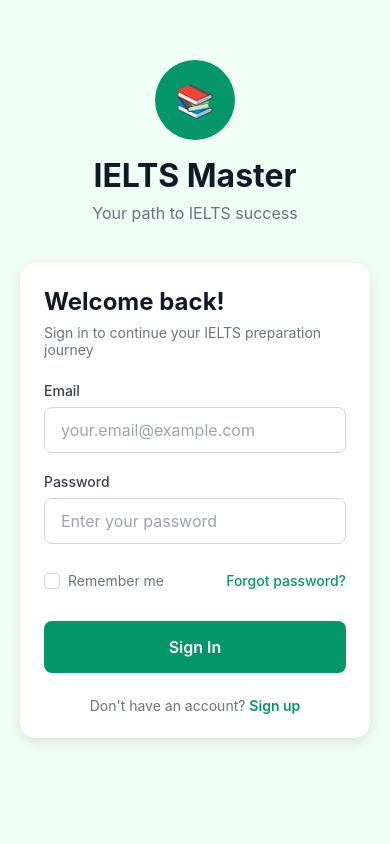
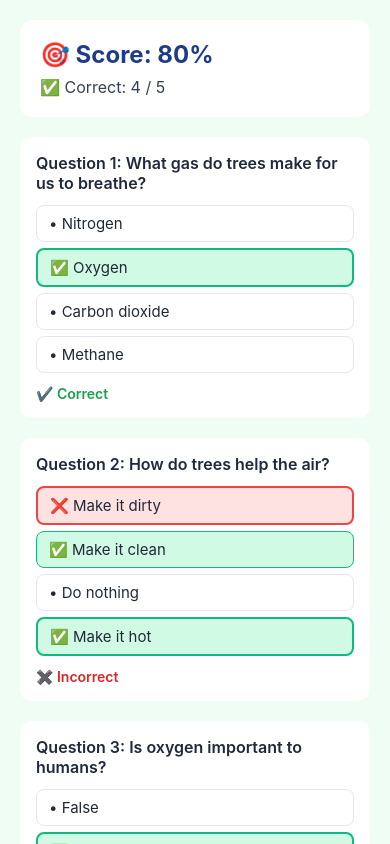
Before and after one commit to manhka/MMA301_EnglishApp_FE, a React Native app: screen /Result in a window 390 px wide. Built offline with nearby package versions, Linux system fonts and the light colour scheme.

Commit message:
rs screen

```diff
--- a/app.json
+++ b/app.json
@@ -26,7 +26,8 @@
       "favicon": "./assets/favicon.png"
     },
     "plugins": [
-      "expo-secure-store"
+      "expo-secure-store",
+      "expo-audio"
     ]
   }
 }
--- a/src/screens/LessonDetailtsScreen.js
+++ b/src/screens/LessonDetailtsScreen.js
@@ -39,8 +39,7 @@ export default function LessonDetailScreen() {
 
   const handleStartLesson = () => {
     if (lesson) {
-      Alert.alert("🚀 Start Lesson", `Starting "${lesson.title}" now...`);
-      navigation.navigate("Speaking", { lessonId: lesson._id });
+      navigation.navigate("Reading", { lessonId: lesson._id });
     }
   };
 
--- a/src/screens/ReadingScreen.js
+++ b/src/screens/ReadingScreen.js
@@ -1,243 +1,295 @@
-import React, { useState } from "react";
+import React, { useEffect, useState } from "react";
 import {
   View,
   Text,
-  ScrollView,
   TouchableOpacity,
   StyleSheet,
   SafeAreaView,
-  StatusBar, // Import StatusBar
-  Platform, // Import Platform for platform-specific styles
+  StatusBar,
+  Alert,
+  ScrollView,
+  Platform,
+  Dimensions,
 } from "react-native";
+import api from "../services/api";
+import { useNavigation, useRoute } from "@react-navigation/native";
+export default function ReadingScreen() {
+  const route = useRoute();
+  const { lessonId } = route.params;
+  const navigation = useNavigation();
+  const [lesson, setLesson] = useState(null);
+  const [answers, setAnswers] = useState({});
+  const [loading, setLoading] = useState(true);
+  const [timeLeft, setTimeLeft] = useState(0);
 
-const mockReadingData = {
-  passage:
-    "Environmental pollution has become one of the biggest problems in many countries. It affects the air we breathe, the water we drink, and the food we eat. Addressing this complex issue requires a multi-faceted approach involving government policies, industrial innovations, and individual actions. Sustainable practices and a global commitment are crucial for safeguarding our planet for future generations.",
-  questions: [
-    {
-      id: 1,
-      question:
-        "What essential elements are affected by environmental pollution?",
-      options: [
-        "Only the air we breathe",
-        "Just water and the food we consume",
-        "The air we breathe, the water we drink, and the food we eat",
-        "None of the listed elements",
-      ],
-    },
-    {
-      id: 2,
-      question: "Why has pollution become a major global concern?",
-      options: [
-        "It is often overlooked by authorities",
-        "It significantly impacts critical natural resources",
-        "It paradoxically stimulates economic growth",
-        "It enhances the flavor profile of various foods",
-      ],
-    },
-    {
-      id: 3,
-      question: "What is crucial for safeguarding our planet?",
-      options: [
-        "Ignoring the problem",
-        "Individual actions only",
-        "Sustainable practices and a global commitment",
-        "Industrial innovations exclusively",
-      ],
-    },
-  ],
+  useEffect(() => {
+    const fetchLesson = async () => {
+      try {
+        const res = await api.get(`/lesson/${lessonId}/details`);
+        setLesson(res.data.lesson);
+        setTimeLeft(res.data.lesson.duration * 60);
+      } catch (err) {
+        console.error("Failed to load lesson", err);
+        Alert.alert("Error", "Unable to load lesson.");
+      } finally {
+        setLoading(false);
+      }
     };
 
-export default function ReadingScreen() {
-  const [answers, setAnswers] = useState({});
+    fetchLesson();
+  }, [lessonId]);
 
-  const handleSelect = (qId, option) => {
-    setAnswers((prev) => ({ ...prev, [qId]: option }));
+  useEffect(() => {
+    if (!timeLeft) return;
+    const timer = setInterval(() => {
+      setTimeLeft((prev) => (prev > 0 ? prev - 1 : 0));
+    }, 1000);
+    return () => clearInterval(timer);
+  }, [timeLeft]);
+
+  const handleSelect = (qId, index, type) => {
+    const key = String(qId);
+    setAnswers((prev) => {
+      if (type === "multiple-choice") {
+        const current = prev[key] || [];
+        const updated = current.includes(index)
+          ? current.filter((i) => i !== index)
+          : [...current, index];
+        return { ...prev, [key]: updated };
+      } else {
+        return { ...prev, [key]: index };
+      }
+    });
+  };
+
+  const formatTime = (seconds) => {
+    const min = Math.floor(seconds / 60);
+    const sec = seconds % 60;
+    return `${min}:${sec < 10 ? "0" : ""}${sec}`;
   };
 
   const handleSubmit = () => {
-    console.log("User answers:", answers);
-    // You could add navigation or evaluation logic here
-    alert("Quiz Submitted! Check console for answers."); // Simple alert for demonstration
+    navigation.navigate("Result");
   };
+
+  if (loading || !lesson) {
+    return (
+      <SafeAreaView style={styles.center}>
+        <Text style={styles.loadingText}>Loading...</Text>
+      </SafeAreaView>
+    );
+  }
 
   return (
     <SafeAreaView style={styles.container}>
-      <StatusBar barStyle="dark-content" backgroundColor="#f8fafc" />
-      <ScrollView contentContainerStyle={styles.scrollContent}>
-        {/* Header for the reading section */}
-        <View style={styles.sectionHeader}>
-          <Text style={styles.sectionTitle}>Reading Passage</Text>
+      <StatusBar barStyle="dark-content" backgroundColor="#F0FDF4" />
+
+      {/* Header cố định */}
+      <View style={styles.fixedHeader}>
+        <View style={styles.timerBox}>
+          <Text style={styles.timerText}>⏳ {formatTime(timeLeft)}</Text>
         </View>
         <View style={styles.passageContainer}>
-          <Text style={styles.passage}>{mockReadingData.passage}</Text>
+          <ScrollView style={styles.passageScroll} nestedScrollEnabled>
+            <Text style={styles.passage}>{lesson.content}</Text>
+          </ScrollView>
+        </View>
       </View>
 
-        {/* Header for the questions section */}
-        <View style={[styles.sectionHeader, styles.questionHeader]}>
-          <Text style={styles.sectionTitle}>Questions</Text>
+      {/* Nội dung cuộn */}
+      <ScrollView
+        style={styles.scrollArea}
+        contentContainerStyle={styles.scrollContent}
+      >
+        {lesson.questions.map((item, index) => {
+          const qId = String(item._id);
+          const isMultiple = item.type === "multiple-choice";
+
+          const userAnswer = Object.prototype.hasOwnProperty.call(answers, qId)
+            ? answers[qId]
+            : isMultiple
+            ? []
+            : null;
+
+          return (
+            <View key={qId} style={styles.questionBlock}>
+              {/* Tiêu đề câu hỏi + loại */}
+              <View style={styles.questionHeader}>
+                <Text style={styles.questionNumber}>Question {index + 1}</Text>
+                <Text style={styles.questionType}>
+                  [{isMultiple ? "Multiple Choice" : "Single Choice"}]
+                </Text>
               </View>
 
-        {mockReadingData.questions.map((q) => (
-          <View key={q.id} style={styles.questionBlock}>
-            <Text style={styles.questionNumber}>Question {q.id}.</Text>
-            <Text style={styles.question}>{q.question}</Text>
-            <View style={styles.optionsContainer}>
-              {q.options.map((opt, idx) => {
-                const isSelected = answers[q.id] === opt;
+              {/* Nội dung câu hỏi */}
+              <Text style={styles.questionText}>{item.questionText}</Text>
+
+              {/* Danh sách đáp án */}
+              {item.choices.map((choice, i) => {
+                const selected = isMultiple
+                  ? userAnswer.includes(i)
+                  : userAnswer === i;
+
                 return (
                   <TouchableOpacity
-                    key={idx}
-                    style={[styles.option, isSelected && styles.optionSelected]}
-                    onPress={() => handleSelect(q.id, opt)}
-                    activeOpacity={0.7} // Adds a subtle press effect
+                    key={i}
+                    style={[styles.option, selected && styles.optionSelected]}
+                    onPress={() => handleSelect(qId, i, item.type)}
+                    activeOpacity={0.7}
                   >
+                    <View style={styles.optionRow}>
                       <Text
                         style={[
                           styles.optionText,
-                        isSelected && styles.optionTextSelected,
+                          selected && styles.optionTextSelected,
                         ]}
                       >
-                      {opt}
+                        {choice}
                       </Text>
+                    </View>
                   </TouchableOpacity>
                 );
               })}
             </View>
-          </View>
-        ))}
+          );
+        })}
 
         <TouchableOpacity style={styles.submitBtn} onPress={handleSubmit}>
           <Text style={styles.submitText}>Submit Answers</Text>
         </TouchableOpacity>
-        <View style={{ height: 40 }} />
       </ScrollView>
     </SafeAreaView>
   );
 }
 
+// Lấy chiều cao màn hình để xác định chiều cao còn lại
+const SCREEN_HEIGHT = Dimensions.get("window").height;
+const FIXED_HEADER_HEIGHT = 220;
+
 const styles = StyleSheet.create({
-  container: {
-    flex: 1,
-    backgroundColor: "#f8fafc", // A very light, almost white background
+  container: { flex: 1, backgroundColor: "#F0FDF4" },
+  center: { flex: 1, justifyContent: "center", alignItems: "center" },
+  loadingText: { fontSize: 16, color: "#6b7280" },
+
+  fixedHeader: {
+    paddingHorizontal: 20,
+    paddingTop: Platform.OS === "android" ? 30 : 10,
+    backgroundColor: "#F0FDF4",
   },
-  scrollContent: {
-    padding: 20,
-    paddingTop: Platform.OS === "android" ? 20 : 0, // Adjust for Android StatusBar
-  },
-  sectionHeader: {
-    marginBottom: 15,
-    borderBottomWidth: 2,
-    borderBottomColor: "#e2e8f0", // Light gray line
-    paddingBottom: 10,
-  },
-  questionHeader: {
-    marginTop: 20,
-  },
-  sectionTitle: {
-    fontSize: 22,
-    fontWeight: "700",
-    color: "#1e293b", // Darker text for titles
+  timerBox: { alignItems: "flex-end", marginBottom: 8 },
+  timerText: {
+    fontSize: 16,
+    fontWeight: "bold",
+    color: "#dc2626",
+    marginTop: 5,
   },
   passageContainer: {
     backgroundColor: "#ffffff",
     borderRadius: 12,
-    padding: 20,
-    marginBottom: 25,
-    shadowColor: "#000",
-    shadowOffset: { width: 0, height: 2 },
-    shadowOpacity: 0.05,
-    shadowRadius: 8,
-    elevation: 3,
+    padding: 16,
+    maxHeight: 160,
+    marginBottom: 10,
   },
+  passageScroll: { maxHeight: 130 },
   passage: {
-    fontSize: 16,
-    lineHeight: 25,
-    color: "#334155", // Slightly softer black
+    fontSize: 15,
+    lineHeight: 22,
+    color: "#334155",
     textAlign: "justify",
+  },
+
+  scrollArea: {
+    height: SCREEN_HEIGHT - FIXED_HEADER_HEIGHT,
+    paddingHorizontal: 20,
+  },
+  scrollContent: {
+    paddingBottom: 100,
+    paddingTop: 10,
+  },
+  sectionTitle: {
+    fontSize: 20,
+    fontWeight: "700",
+    color: "#1e293b",
+    marginBottom: 10,
   },
   questionBlock: {
     backgroundColor: "#ffffff",
     borderRadius: 12,
-    padding: 20,
+    padding: 16,
     marginBottom: 20,
     shadowColor: "#000",
     shadowOffset: { width: 0, height: 2 },
-    shadowOpacity: 0.05,
-    shadowRadius: 8,
-    elevation: 3,
+    shadowOpacity: 0.03,
+    shadowRadius: 4,
+    elevation: 2,
+  },
+  questionHeader: {
+    flexDirection: "row",
+    justifyContent: "space-between",
+    alignItems: "center",
+    marginBottom: 5,
   },
   questionNumber: {
     fontSize: 14,
-    fontWeight: "bold",
-    color: "#64748b", // Muted gray
-    marginBottom: 5,
+    color: "#6b7280",
+    fontWeight: "600",
   },
-  question: {
-    fontSize: 17,
+  questionType: {
+    fontSize: 13,
+    fontWeight: "500",
+    color: "#6b7280",
+    backgroundColor: "#e5e7eb",
+    paddingHorizontal: 8,
+    paddingVertical: 2,
+    borderRadius: 6,
+  },
+  questionText: {
+    fontSize: 16,
     fontWeight: "600",
-    marginBottom: 15,
     color: "#1e293b",
-    lineHeight: 24,
-  },
-  optionsContainer: {
-    // No specific styles needed here, options handle their own spacing
+    marginBottom: 12,
   },
   option: {
-    paddingVertical: 14,
-    paddingHorizontal: 15,
-    backgroundColor: "#f0fdf4", // Very light green for unselected options
+    padding: 12,
     borderRadius: 10,
+    backgroundColor: "#ffffff",
     borderWidth: 1.5,
-    borderColor: "#d1fae5", // Lighter green border
+    borderColor: "#000000",
     marginBottom: 10,
-    flexDirection: "row", // To align text properly
-    alignItems: "center",
-    // Adding subtle shadow for a lifted effect
-    shadowColor: "#000",
-    shadowOffset: { width: 0, height: 1 },
-    shadowOpacity: 0.03,
-    shadowRadius: 2,
-    elevation: 1,
   },
   optionSelected: {
-    backgroundColor: "#dcfce7", // A bit darker green for selected
-    borderColor: "#059669", // Darker green border
-    // Adding a more prominent shadow for selected state
-    shadowColor: "#059669",
-    shadowOffset: { width: 0, height: 3 },
-    shadowOpacity: 0.15,
-    shadowRadius: 6,
-    elevation: 6,
+    backgroundColor: "#d1d5db",
+    borderColor: "#000000",
   },
   optionText: {
     fontSize: 15,
-    color: "#374151", // Standard text color
-    flexShrink: 1, // Allows text to wrap
+    color: "#111827",
   },
   optionTextSelected: {
-    color: "#047857", // Dark green for selected text
-    fontWeight: "600",
+    fontWeight: "700",
+    color: "#111827",
+  },
+  optionRow: {
+    flexDirection: "row",
+    alignItems: "center",
+    justifyContent: "space-between",
   },
   submitBtn: {
-    marginTop: 30,
-    backgroundColor: "#10b981", // Primary green
-    paddingVertical: 18,
+    backgroundColor: "#2563eb",
+    paddingVertical: 16,
     borderRadius: 12,
     alignItems: "center",
-    justifyContent: "center",
-    // Stronger shadow for the main action button
-    shadowColor: "#10b981",
+    marginTop: 20,
+    marginBottom: 50,
+    elevation: 8,
+    shadowColor: "#2563eb",
     shadowOffset: { width: 0, height: 6 },
-    shadowOpacity: 0.4,
-    shadowRadius: 15,
-    elevation: 10,
-    marginBottom: 20,
+    shadowOpacity: 0.3,
+    shadowRadius: 10,
   },
   submitText: {
     color: "#fff",
     fontSize: 18,
     fontWeight: "700",
-    letterSpacing: 0.5, // A little spacing for style
   },
 });
--- /dev/null
+++ b/src/screens/ResultScreen.js
@@ -0,0 +1,202 @@
+import React from "react";
+import { View, Text, ScrollView, StyleSheet, SafeAreaView } from "react-native";
+
+export default function ResultScreen() {
+  // DỮ LIỆU MẪU
+  const result = {
+    score: 80,
+    totalQuestions: 5,
+    correctAnswers: 4,
+    details: [
+      { questionId: "q1", selected: 1, correct: true },
+      { questionId: "q2", selected: [0, 3], correct: false },
+      { questionId: "q3", selected: 1, correct: true },
+      { questionId: "q4", selected: 2, correct: true },
+      { questionId: "q5", selected: 0, correct: false },
+    ],
+  };
+
+  const lesson = {
+    questions: [
+      {
+        _id: "q1",
+        questionText: "What gas do trees make for us to breathe?",
+        choices: ["Nitrogen", "Oxygen", "Carbon dioxide", "Methane"],
+        correctAnswers: 1,
+        type: "true-false",
+      },
+      {
+        _id: "q2",
+        questionText: "How do trees help the air?",
+        choices: [
+          "Make it dirty",
+          "Make it clean",
+          "Do nothing",
+          "Make it hot",
+        ],
+        correctAnswers: [1, 3],
+        type: "multiple-choice",
+      },
+      {
+        _id: "q3",
+        questionText: "Is oxygen important to humans?",
+        choices: ["False", "True"],
+        correctAnswers: 1,
+        type: "true-false",
+      },
+      {
+        _id: "q4",
+        questionText: "What should we do to protect the environment?",
+        choices: ["Cut trees", "Burn trees", "Plant more trees", "Do nothing"],
+        correctAnswers: 2,
+        type: "multiple-choice",
+      },
+      {
+        _id: "q5",
+        questionText: "Trees need money and gold to grow. (T/F)",
+        choices: ["True", "False"],
+        correctAnswers: 1,
+        type: "true-false",
+      },
+    ],
+  };
+
+  return (
+    <SafeAreaView style={styles.container}>
+      <ScrollView contentContainerStyle={styles.scrollContent}>
+        <View style={styles.summaryBox}>
+          <Text style={styles.scoreText}>🎯 Score: {result.score}%</Text>
+          <Text style={styles.summaryText}>
+            ✅ Correct: {result.correctAnswers} / {result.totalQuestions}
+          </Text>
+        </View>
+
+        {lesson.questions.map((q, index) => {
+          const r = result.details.find((d) => d.questionId === q._id);
+          const isMultiple = q.type === "multiple-choice";
+
+          // Bảo vệ kiểu dữ liệu
+          const userSelected = isMultiple
+            ? Array.isArray(r?.selected)
+              ? r.selected
+              : []
+            : r?.selected ?? null;
+
+          const correctAnswers = q.correctAnswers;
+          const isCorrect = r?.correct;
+
+          return (
+            <View key={q._id} style={styles.questionBox}>
+              <Text style={styles.questionTitle}>
+                Question {index + 1}: {q.questionText}
+              </Text>
+
+              {q.choices.map((choice, i) => {
+                const isAnswerCorrect = Array.isArray(correctAnswers)
+                  ? correctAnswers.includes(i)
+                  : correctAnswers === i;
+
+                const isSelected = isMultiple
+                  ? userSelected.includes(i)
+                  : userSelected === i;
+
+                return (
+                  <View
+                    key={i}
+                    style={[
+                      styles.choice,
+                      isAnswerCorrect && styles.correctAnswer,
+                      isSelected && !isAnswerCorrect && styles.wrongAnswer,
+                      isSelected && styles.selectedAnswer,
+                    ]}
+                  >
+                    <Text style={styles.choiceText}>
+                      {isAnswerCorrect
+                        ? "✅ "
+                        : isSelected && !isAnswerCorrect
+                        ? "❌ "
+                        : "• "}
+                      {choice}
+                    </Text>
+                  </View>
+                );
+              })}
+
+              <Text
+                style={{
+                  color: isCorrect ? "#16a34a" : "#dc2626",
+                  fontWeight: "600",
+                  marginTop: 6,
+                }}
+              >
+                {isCorrect ? "✔️ Correct" : "✖️ Incorrect"}
+              </Text>
+            </View>
+          );
+        })}
+      </ScrollView>
+    </SafeAreaView>
+  );
+}
+
+// STYLES
+const styles = StyleSheet.create({
+  container: { flex: 1, backgroundColor: "#F0FDF4" },
+  scrollContent: {
+    padding: 20,
+    paddingBottom: 80,
+  },
+  summaryBox: {
+    backgroundColor: "#ffffff",
+    padding: 20,
+    borderRadius: 12,
+    marginBottom: 20,
+    elevation: 2,
+  },
+  scoreText: {
+    fontSize: 24,
+    fontWeight: "bold",
+    color: "#1e3a8a",
+    marginBottom: 8,
+  },
+  summaryText: {
+    fontSize: 16,
+    color: "#334155",
+  },
+  questionBox: {
+    backgroundColor: "#fff",
+    borderRadius: 12,
+    padding: 16,
+    marginBottom: 20,
+    elevation: 1,
+  },
+  questionTitle: {
+    fontSize: 16,
+    fontWeight: "600",
+    color: "#1e293b",
+    marginBottom: 12,
+  },
+  choice: {
+    paddingVertical: 8,
+    paddingHorizontal: 12,
+    borderRadius: 8,
+    marginBottom: 6,
+    borderWidth: 1,
+    borderColor: "#e5e7eb",
+  },
+  choiceText: {
+    fontSize: 15,
+    color: "#1f2937",
+  },
+  correctAnswer: {
+    backgroundColor: "#d1fae5",
+    borderColor: "#10b981",
+  },
+  wrongAnswer: {
+    backgroundColor: "#fee2e2",
+    borderColor: "#ef4444",
+  },
+  selectedAnswer: {
+    borderWidth: 2,
+  },
+});
--- a/src/services/api.js
+++ b/src/services/api.js
@@ -2,7 +2,7 @@ import axios from "axios";
 import * as SecureStore from "expo-secure-store";
 
 const api = axios.create({
-  baseURL: "http://192.168.1.8:9999/api",
+  baseURL: "http://192.168.1.2:9999/api",
   timeout: 5000,
 });
 api.interceptors.request.use(
```
Also changed, not shown: package.json (+5 -4 lines), src/navigation/AppNavigator.js (+9 -0 lines), src/screens/ListeningScreen.js (+19 -8 lines), 1 other file (tests, documents, lock files or other folders). Lines whose indentation alone changed are shown as unchanged.
